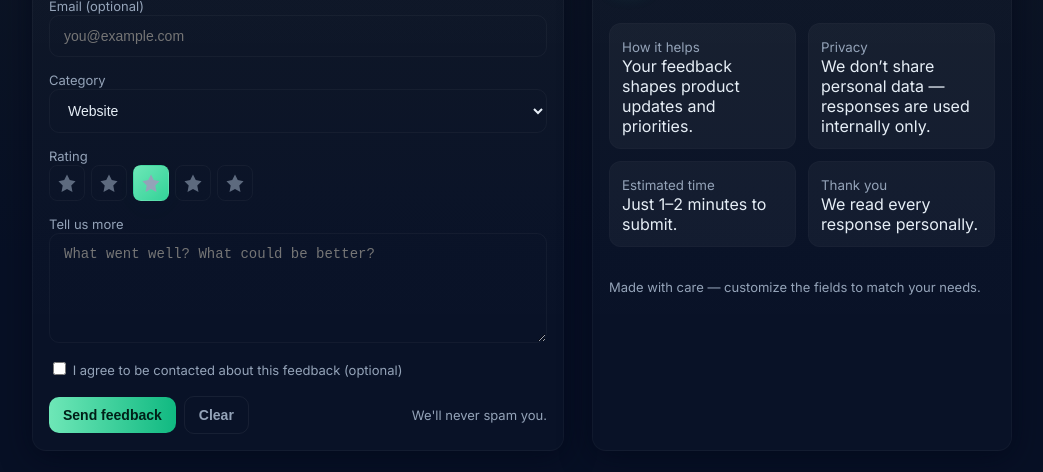
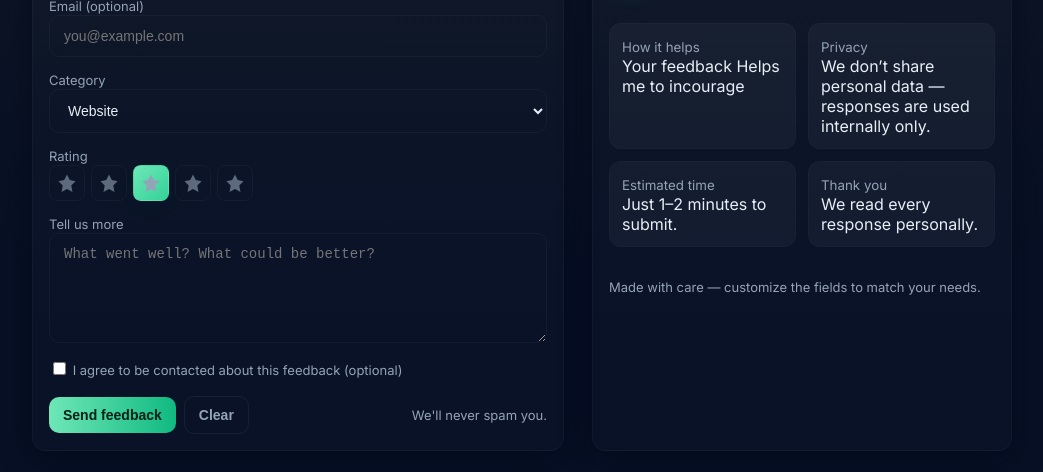
Before and after one commit to singh-ansh/wings-of-soil, a plain HTML site: page feedback.html in a window 1280 px wide. Shown: the part 222-694 px from the top of the page, without its empty margins (118-1161 px from the left). Drawn offline with Linux system fonts and the light colour scheme.

Commit message:
modified help.html

```diff
--- a/feedback.html
+++ b/feedback.html
@@ -158,7 +158,7 @@
       <div class="info-cards" role="list">
         <div class="card" role="listitem">
           <small>How it helps</small>
-          <div>Your feedback shapes product updates and priorities.</div>
+          <div>Your feedback Helps me to incourage </div>
         </div>
         <div class="card" role="listitem">
           <small>Privacy</small>
```
